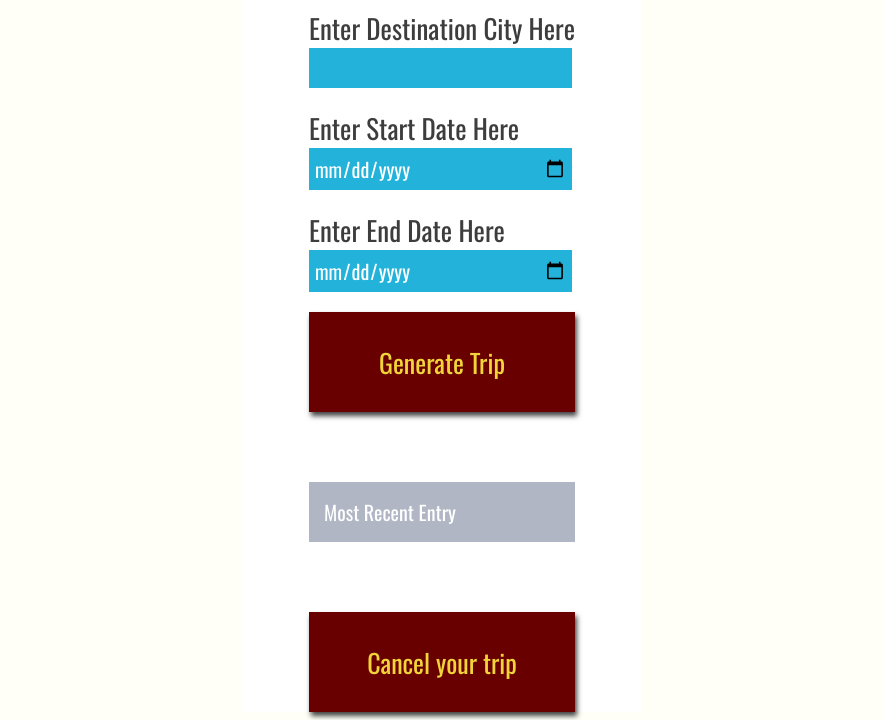
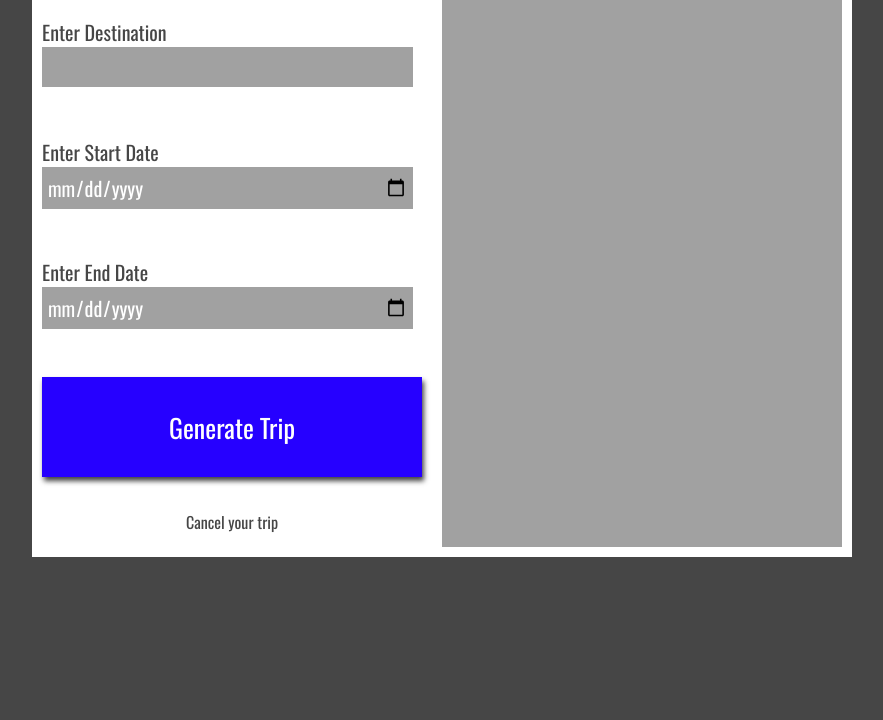
Before and after one commit to zlogikon/fend-final, a website built with webpack: page src/client/views/index.html in a window 1280 px wide. Shown: the part 121-841 px from the top of the page, without its empty margins (198-1081 px from the left). After the commit the page ends 800 px from the top, so only its background shows below. Built offline with nearby package versions, Linux system fonts and the light colour scheme; a web font is replaced by a local one.

Commit message:
finalize styles

```diff
--- a/src/client/styles/style.scss
+++ b/src/client/styles/style.scss
@@ -1,87 +1,91 @@
+$font-color: rgb(70, 70, 70);
+$gray: rgb(161, 161, 161);
+
 body{
-    background: #fffff8;
+    background: $font-color;
     font-family: -apple-system, BlinkMacSystemFont, sans-serif;
 }
 
 #app{
     display: grid;
-    grid-template-rows:repeat(6, auto);
+    grid-template-rows:repeat(7, auto);
     grid-template-areas:
       "header"
       "dest"
       "start"
       "end"
       "genBttn"
-      "journal";
+      "journal"
+      "cancel";
     width:400px;
     margin: auto;
     background: #ffffff;
-    color: #3d3d3d;
+    color: $font-color;
     justify-content: center;
     grid-gap: 1em;
     font-size: 20px;
     font-family: 'Oswald', sans-serif;
+    padding: 10px;
 }
 
 .title {
     padding: 5px;
 }
 
-.entry{
-    background: rgba(59, 74, 107, .4);
-}
 
-#date{
-    padding: 5px;
-
-}
-
-#temp{
-    padding: 5px;
-
-}
-
-#content{
-    padding: 5px;
-
-}
-
-#header {
-    grid-area:header;
-}
-
-#zipcode {
-    grid-area:zip;
-}
-
-#feel {
-    grid-area:feel;
-}
-
-#button {
-    grid-area:button;
-}
 
 #journal {
     grid-area:journal;
-    margin: 50px 0px;
+    margin: 20px 0px;
     padding: 10px;
     color:white;
+    background-color: $gray;
+}
+
+#disPic {
+    object-fit:cover;
+    width: 380px;
+}
+
+#genBttn{
+    width: 100%;
+    height: 100px;
+    background: #2600ff;
+    color: white;
+    font-size: 26px;
+    font-family: 'Oswald', sans-serif;
+    border: none;
+    box-shadow: 2px 4px 5px #444;
+}
+
+#canBttn{
+    width: 100%;
+    height: 50px;
+    background: #ffffff;
+    color: $font-color;
+    font-size: 16px;
+    font-family: 'Oswald', sans-serif;
+    border: none;
 
 }
 
 
+/*  Basic Styling To Override Default For Basic HTML Elements */
+img {
+    width: 100%;
+    height: auto;
+}
 
-/*  Basic Styling To Override Default For Basic HTML Elements */
+
 label{
     display:block;
-    font-size: 27px;
+    font-size: 20px;
 }
 
 input{
     display:block;
     width: 95%;
-    background:#22b2da;
+    background: $gray;
     color:white;
     font-size: 20px;
     font-family: 'Oswald', sans-serif;
@@ -89,16 +93,8 @@ input{
     padding:5px;
 }
 
-button{
-    width: 100%;
-    height: 100px;
-    background: #680000;
-    color: #f0d43a;
-    font-size: 26px;
-    font-family: 'Oswald', sans-serif;
-    border: none;
-    box-shadow: 2px 4px 5px #444;
-}
+
+
 h1{
     font-size: 36px;
 }
@@ -137,3 +133,31 @@ button:focus {
     font-family: 'Oswald', sans-serif;
 
 }
+
+/* Medium Screens */
+@media (min-width:801px) {
+
+#app{
+    display: grid;
+    grid-template-columns:1fr 1fr;
+    grid-template-rows: 100px 100px 100px 100px 100px auto;
+    grid-template-areas:
+        "header journal"
+        "dest journal"
+        "start journal"
+        "end journal"
+        "genBttn journal"
+        "cancel journal"
+    ;
+    width:800px;
+
+
+
+}
+
+#journal {
+    margin: 0px 0px;
+    padding: 50px 10px;
+
+}
+}
--- a/src/client/views/index.html
+++ b/src/client/views/index.html
@@ -14,17 +14,17 @@
       </div>
 
       <div id="destination">
-        <label for="dest">Enter Destination City Here</label>
+        <label for="dest">Enter Destination</label>
         <input type="text" id="dest">
       </div>
 
       <div id="startDate">
-        <label for="start">Enter Start Date Here</label>
+        <label for="start">Enter Start Date</label>
         <input type="date" id="start">
       </div>
 
       <div id="endDate">
-        <label for="end">Enter End Date Here</label>
+        <label for="end">Enter End Date</label>
         <input type="date" id="end">
       </div>
 
@@ -35,13 +35,16 @@
       </div>
 
       <div id="journal" class ="holder entry">
-        <div class = "title">Most Recent Entry</div>
+        <div id = 'upcoming'  class = "title">You have no upcoming trips</div>
         <div id = "entryHolder">
+          <div id = "disPic"></div>
           <div id = "disDest"></div>
+          <div id = "disCoun"></div>
           <div id = "disStart"></div>
           <div id = "disEnd"></div>
           <div id = "disDur"></div>
-          <div id = "disTill"></div>
+          <div id = "disHigh"></div>
+          <div id = "disLow"></div>
 
         </div>
       </div>
```
